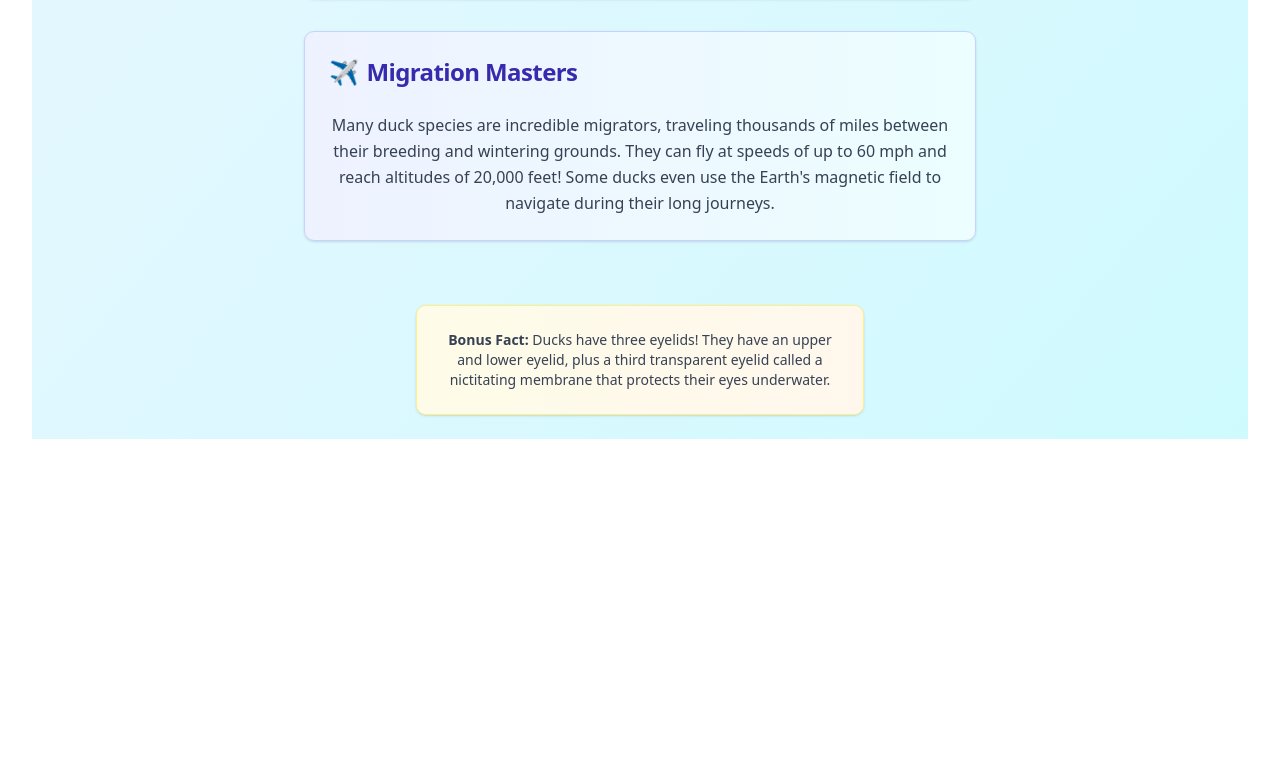
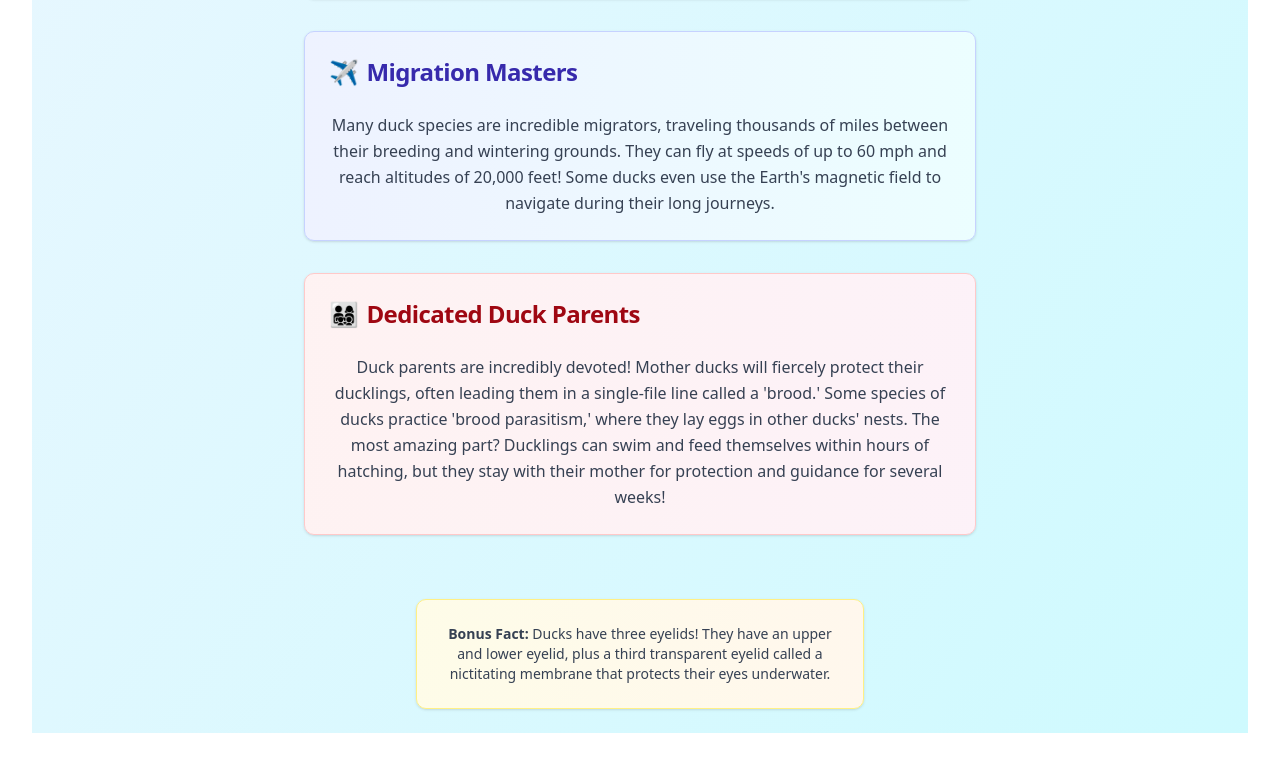
Before and after one commit to AlysonRTY/herewego, a React (Vite) app: page /duckFacts in a window 1280 px wide. Shown: the part 1115-1880 px from the top of the page. Before the commit the page ends 1586 px from the top, so only its background shows below. Built offline with nearby package versions, Linux system fonts and the light colour scheme.

Commit message:
Add fact to DuckFacts component

```diff
--- a/src/pages/DuckFacts.tsx
+++ b/src/pages/DuckFacts.tsx
@@ -51,6 +51,16 @@ export default function DuckFacts() {
       borderColor: "border-indigo-200",
       textColor: "text-indigo-800",
       emoji: "✈️",
+    },
+    {
+      id: 5,
+      title: "Dedicated Duck Parents",
+      content:
+        "Duck parents are incredibly devoted! Mother ducks will fiercely protect their ducklings, often leading them in a single-file line called a 'brood.' Some species of ducks practice 'brood parasitism,' where they lay eggs in other ducks' nests. The most amazing part? Ducklings can swim and feed themselves within hours of hatching, but they stay with their mother for protection and guidance for several weeks!",
+      color: "from-red-50 to-pink-50",
+      borderColor: "border-red-200",
+      textColor: "text-red-800",
+      emoji: "👨‍👩‍👧‍👦",
     },
   ];
 
```
